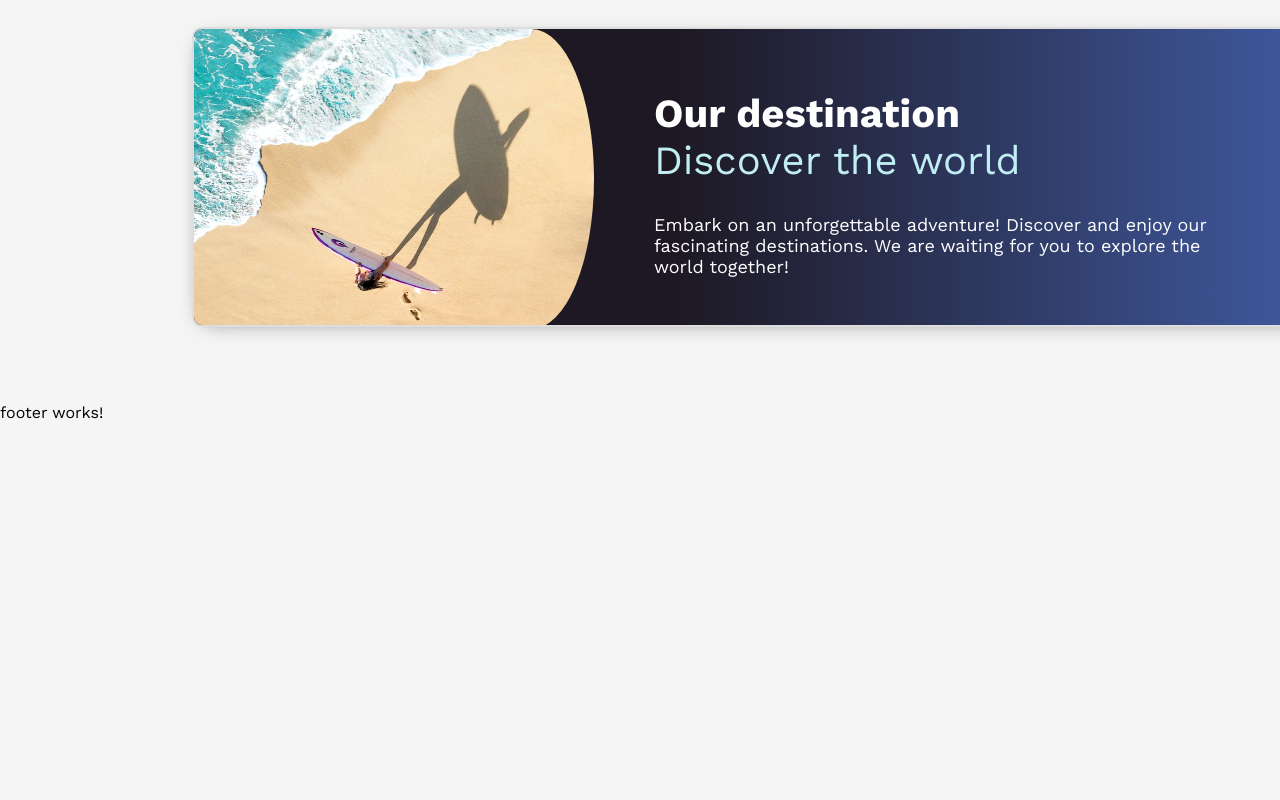
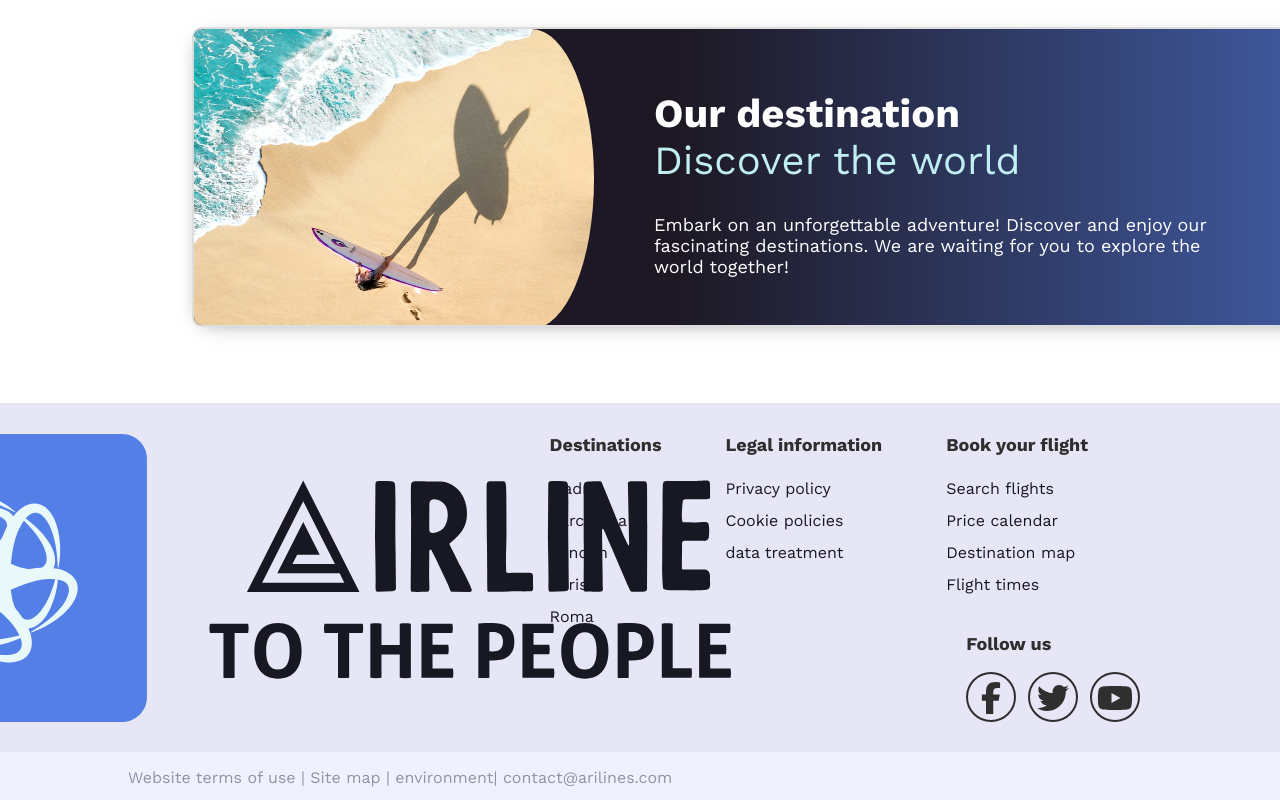
Before and after one commit to JhonCodeU/Airline-angular, an Angular app: page / in a window 1280 px wide. Shown: the part 1489-2289 px from the top of the page. Before the commit the page ends 1911 px from the top, so only its background shows below. Built offline with nearby package versions, Linux system fonts and the light colour scheme.

Commit message:
footer done

```diff
--- a/src/app/components/banner/banner.component.scss
+++ b/src/app/components/banner/banner.component.scss
@@ -41,9 +41,14 @@
 
   // Media queries para hacerlo responsive
   @media (max-width: 768px) {
-    .banner-content {
+    display: flex;
+    justify-content: center;
+    align-items: center;
+    background-position: 31% 8%;
+
+    .container .banner-content {
       width: 100%;
-      padding: 80px 20px;
+      padding: 0 20px;
 
       h1 {
         font-size: 42px;
--- a/src/app/components/footer/footer.component.html
+++ b/src/app/components/footer/footer.component.html
@@ -1 +1,82 @@
-<p>footer works!</p>
+<footer class="footer">
+  <div class="container">
+    <div class="left-area">
+      <img [src]="logo" alt="logo">
+    </div>
+    <div class="right-area">
+      <ul class="footer__nav">
+        <li class="nav__item">
+          <h2 class="nav__title">Destinations</h2>
+
+          <ul class="nav__ul">
+            <li>
+              <a href="#">Madrid</a>
+            </li>
+            <li>
+              <a href="#">Barcelona</a>
+            </li>
+            <li>
+              <a href="#">London</a>
+            </li>
+            <li>
+              <a href="#">Paris</a>
+            </li>
+
+            <li>
+              <a href="#">Roma</a>
+            </li>
+          </ul>
+        </li>
+
+        <li class="nav__item">
+          <h2 class="nav__title">Legal information</h2>
+
+          <ul class="nav__ul">
+            <li>
+              <a href="#">Privacy policy</a>
+            </li>
+
+            <li>
+              <a href="#">Cookie policies</a>
+            </li>
+
+            <li>
+              <a href="#">data treatment</a>
+            </li>
+          </ul>
+        </li>
+
+        <li class="nav__item">
+          <h2 class="nav__title">Book your flight</h2>
+
+          <ul class="nav__ul">
+            <li>
+              <a href="#">Search flights</a>
+            </li>
+
+            <li>
+              <a href="#">Price calendar</a>
+            </li>
+
+            <li>
+              <a href="#">Destination map</a>
+            </li>
+
+            <li>
+              <a href="#">Flight times</a>
+            </li>
+          </ul>
+        </li>
+      </ul>
+      <div class="follow">
+        <h2 class="follow__title">Follow us</h2>
+        <fa-icon class="icon" [icon]="faFacebook"></fa-icon>
+        <fa-icon class="icon" [icon]="faTwitter"></fa-icon>
+        <fa-icon class="icon" [icon]="faYoutube"></fa-icon>
+      </div>
+    </div>
+  </div>
+  <div class="bottom">
+    <p>Website terms of use | Site map | environment| contact@arilines.com</p>
+  </div>
+</footer>
--- a/src/app/components/footer/footer.component.scss
+++ b/src/app/components/footer/footer.component.scss
@@ -0,0 +1,93 @@
+.footer {
+  .container {
+    display: flex;
+    justify-content: space-between;
+    padding: 30px 10%;
+    color: #2f2f2f;
+    background-color: #e7e6f6;
+    border-top: 1px solid #e5e5e5;
+
+    .left-area {
+      display: flex;
+      justify-content: center;
+      width: 300px;
+    }
+
+    .right-area {
+      //background-color: blue;
+
+      .footer__nav {
+        display: flex;
+        flex-flow: row wrap;
+
+        list-style: none;
+        padding-left: 0;
+
+        ul {
+          list-style: none;
+          li {
+            line-height: 2em;
+
+            a {
+              text-decoration: none;
+              color: #181823;
+
+              &:hover {
+                text-decoration: underline;
+              }
+            }
+          }
+        }
+
+        .nav__item {
+          margin-right: 4em;
+
+          .nav__title {
+            font-size: 18px;
+            font-weight: 700;
+            margin-bottom: 1em;
+          }
+        }
+      }
+    }
+
+    .follow {
+      display: flex;
+      flex-flow: row wrap;
+      justify-content: end;
+      align-items: end;
+
+      .follow__title {
+        font-size: 18px;
+        font-weight: 700;
+        margin-bottom: 1em;
+        width: 100%;
+        text-align: center;
+        margin-left: 316px;
+      }
+
+      .icon {
+        margin-right: 12px;
+        border: 2px solid #2f2f2f;
+        font-size: xx-large;
+        width: 50px;
+        height: 50px;
+        border-radius: 50%;
+        text-align: center;
+        line-height: 50px;
+
+        &:hover {
+          background-color: #2f2f2f;
+          color: #fff;
+        }
+      }
+    }
+  }
+
+  .bottom {
+    padding: 1em 10%;
+    background-color: #f1f0ff;
+    color: #9292a0;
+    height: 48px;
+  }
+}
--- a/src/app/components/footer/footer.component.ts
+++ b/src/app/components/footer/footer.component.ts
@@ -1,4 +1,5 @@
 import { Component } from '@angular/core';
+import { faFacebookF, faTwitter, faYoutube } from '@fortawesome/free-brands-svg-icons';
 
 @Component({
   selector: 'app-footer',
@@ -6,5 +7,10 @@ import { Component } from '@angular/core';
   styleUrls: ['./footer.component.scss']
 })
 export class FooterComponent {
+  logo: string = 'assets/images/logo.svg';
+  faFacebook = faFacebookF;
+  faTwitter = faTwitter;
+  faYoutube = faYoutube;
 
+  constructor() { }
 }
--- a/src/styles.scss
+++ b/src/styles.scss
@@ -8,5 +8,5 @@
 
 body {
   font-family: "Work Sans", sans-serif;
-  background-color: #f5f5f5;
+  background-color: #fff;
 }
```
